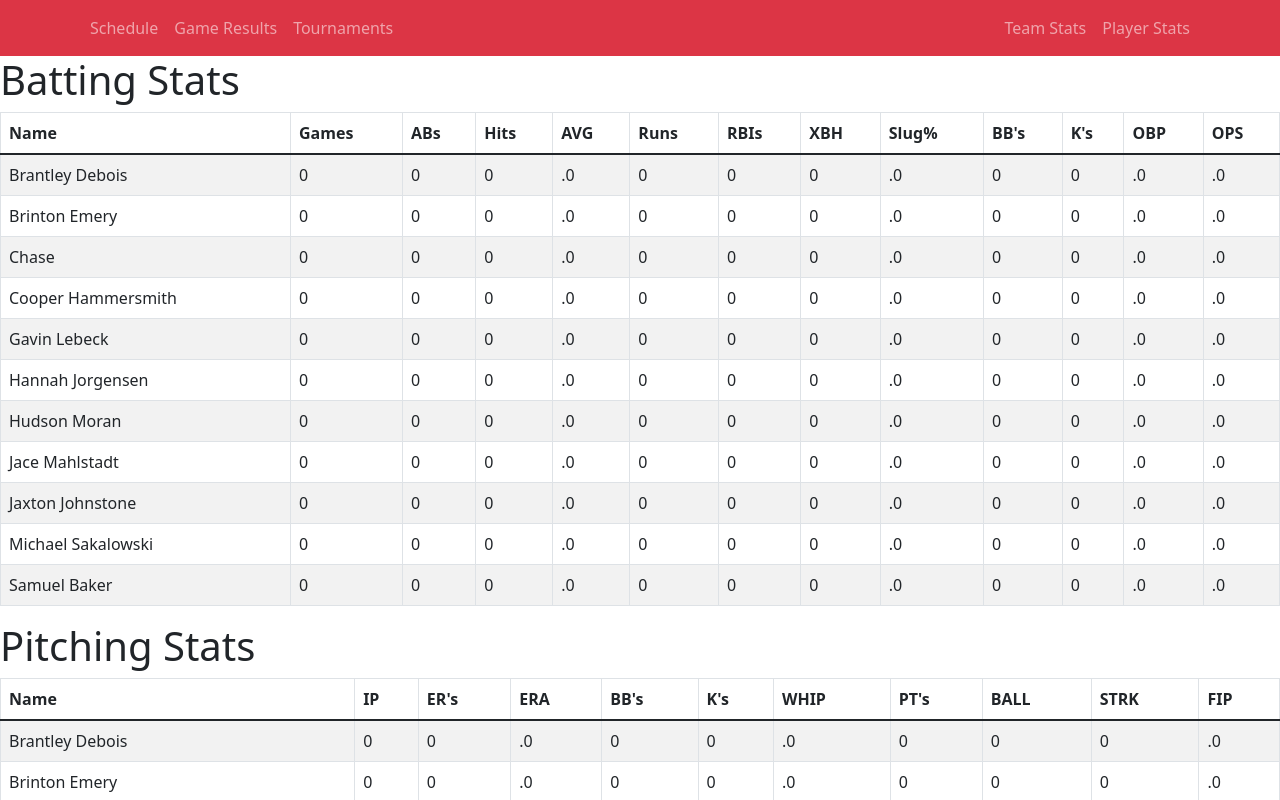
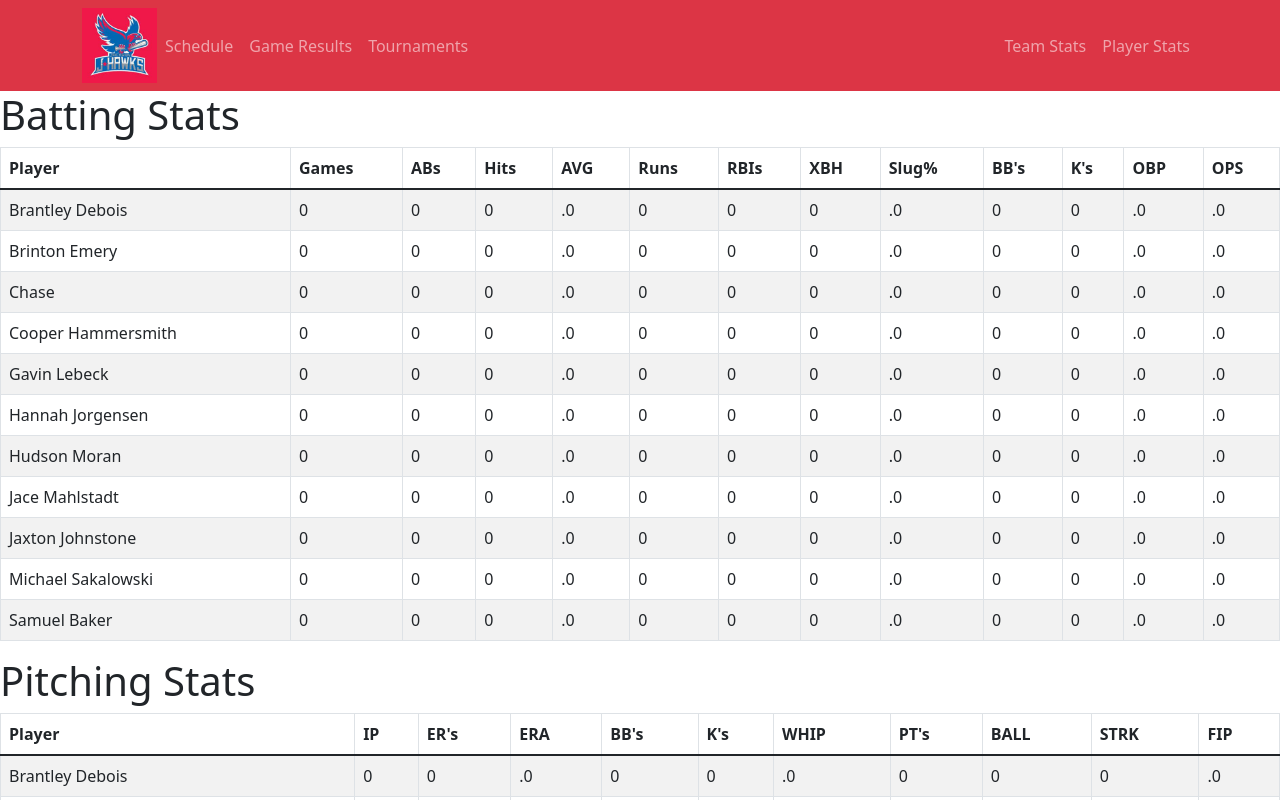
Before and after one commit to stevenpfaff/JHawk_Statsheet, a React (Create React App) app: page /Players in a window 1280 px wide. Shown: the top 800 px of the page. Built offline with nearby package versions, Linux system fonts and the light colour scheme.

Commit message:
added JHawk Logo to navbar

```diff
--- a/src/components/NavBar/NavBar.js
+++ b/src/components/NavBar/NavBar.js
@@ -2,6 +2,7 @@ import React from 'react'
 import Navbar from 'react-bootstrap/Navbar'
 import Nav from 'react-bootstrap/Nav'
 import Container from 'react-bootstrap/Container'
+import Jhawks from "../../Images/Jhawks.png"
 
 
 
@@ -9,6 +10,7 @@ function NavBar(props) {
     return (
         <Navbar collapseOnSelect expand="lg" bg="danger" variant="dark">
             <Container>
+                <img src={Jhawks} alt="..." height="75" width="75"></img>
                 <meta name="viewport" content="width=device-width, initial-scale=1.0" />
                 <Navbar.Toggle aria-controls="responsive-navbar-nav" />
                 <Navbar.Collapse id="responsive-navbar-nav">
--- a/src/components/Players/Players.js
+++ b/src/components/Players/Players.js
@@ -10,7 +10,7 @@ function Players() {
             <Table striped bordered hover>
                 <thead>
                     <tr>
-                        <th>Name</th>
+                        <th>Player</th>
                         <th>Games</th>
                         <th>ABs</th>
                         <th>Hits</th>
@@ -49,7 +49,7 @@ function Players() {
             <Table striped bordered hover>
                 <thead>
                     <tr>
-                        <th>Name</th>
+                        <th>Player</th>
                         <th>IP</th>
                         <th>ER's</th>
                         <th>ERA</th>
```
Also changed, not shown: src/Images/Jhawks.png (added).
